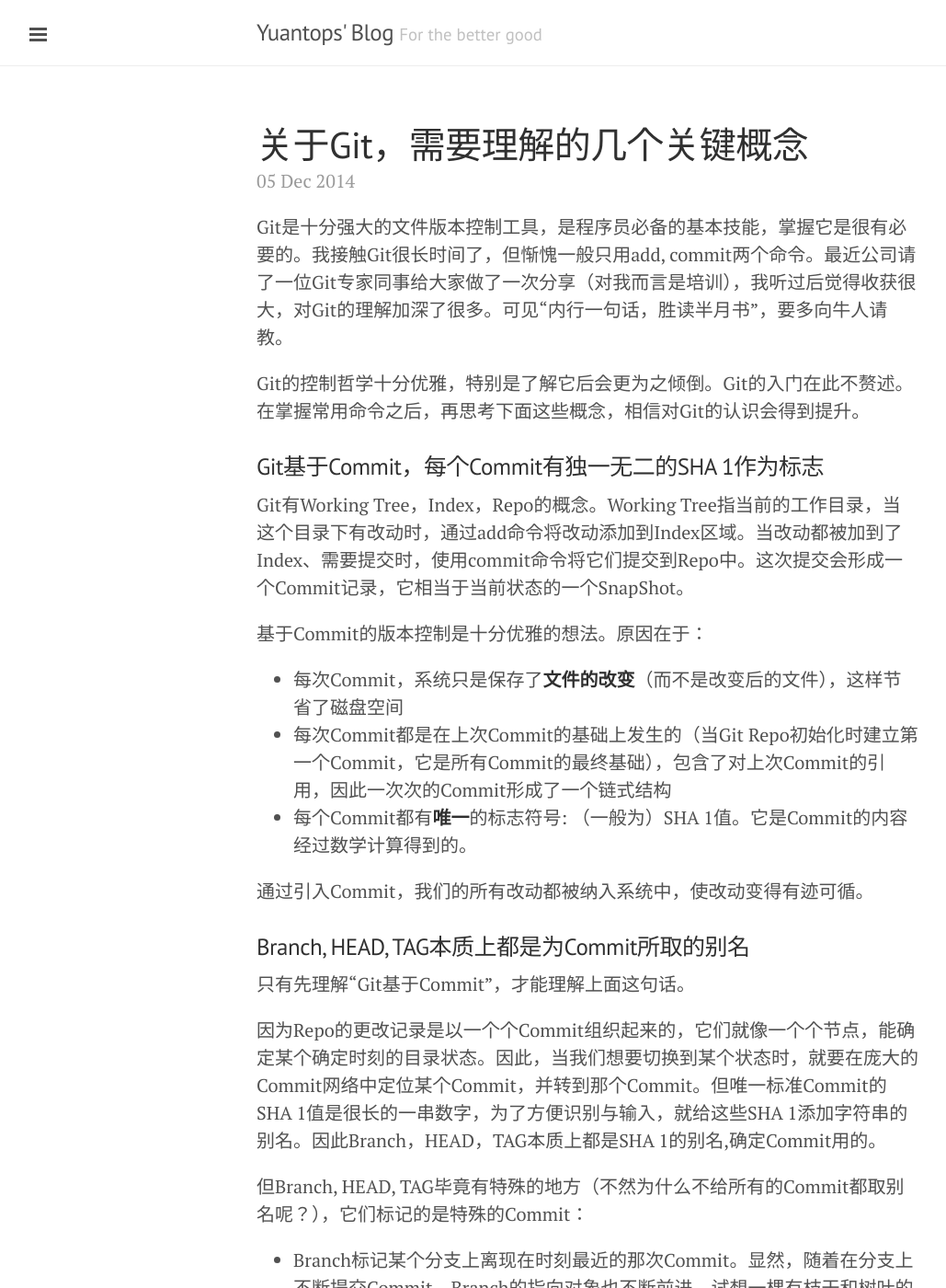
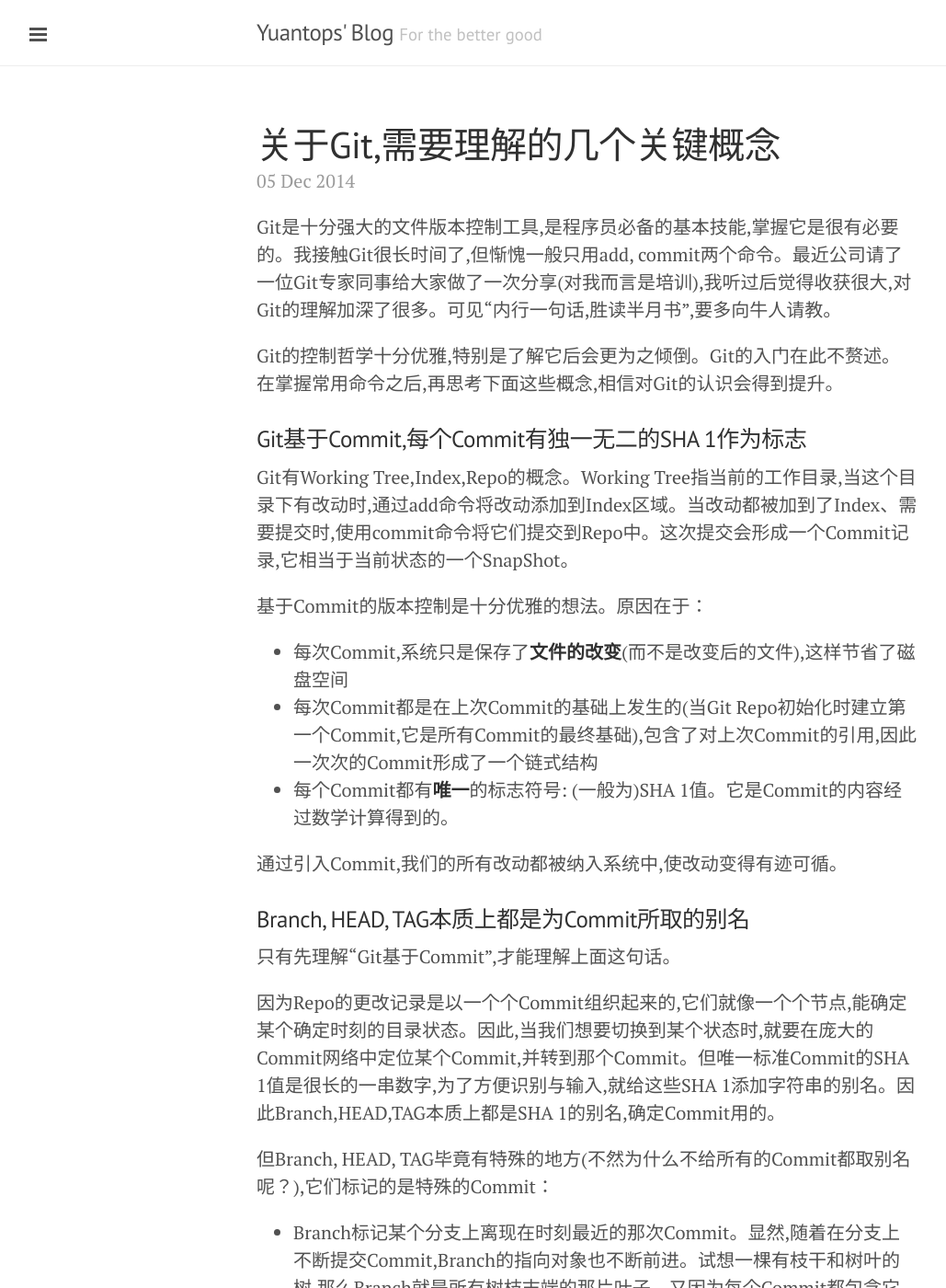
Before and after one commit to yuantops/blog, a Jekyll site: the page built from _posts/2014-12-05-key-concepts-to-understand-git.md, in a window 1280 px wide and 1400 px high. Shown: the whole window at 92% size, without its empty margins (1-1030 px from the left). Built offline with Jekyll 4.4.1, drawn with Linux system fonts in a browser that asks for light colours; Markdown is read by kramdown in place of the engine named in the settings; some of the changed text lies outside the part shown.

Commit message:
in post change fullwide to halfwide

```diff
--- a/_posts/2014-12-05-key-concepts-to-understand-git.md
+++ b/_posts/2014-12-05-key-concepts-to-understand-git.md
@@ -1,39 +1,39 @@
 ---
 layout: post
 category: "Tech"
-title: "关于Git，需要理解的几个关键概念"
+title: "关于Git,需要理解的几个关键概念"
 ---
 
-Git是十分强大的文件版本控制工具，是程序员必备的基本技能，掌握它是很有必要的。我接触Git很长时间了，但惭愧一般只用add, commit两个命令。最近公司请了一位Git专家同事给大家做了一次分享（对我而言是培训），我听过后觉得收获很大，对Git的理解加深了很多。可见“内行一句话，胜读半月书”，要多向牛人请教。
+Git是十分强大的文件版本控制工具,是程序员必备的基本技能,掌握它是很有必要的。我接触Git很长时间了,但惭愧一般只用add, commit两个命令。最近公司请了一位Git专家同事给大家做了一次分享(对我而言是培训),我听过后觉得收获很大,对Git的理解加深了很多。可见“内行一句话,胜读半月书”,要多向牛人请教。
 
-Git的控制哲学十分优雅，特别是了解它后会更为之倾倒。Git的入门在此不赘述。在掌握常用命令之后，再思考下面这些概念，相信对Git的认识会得到提升。
+Git的控制哲学十分优雅,特别是了解它后会更为之倾倒。Git的入门在此不赘述。在掌握常用命令之后,再思考下面这些概念,相信对Git的认识会得到提升。
 
-###Git基于Commit，每个Commit有独一无二的SHA 1作为标志
-Git有Working Tree，Index，Repo的概念。Working Tree指当前的工作目录，当这个目录下有改动时，通过add命令将改动添加到Index区域。当改动都被加到了Index、需要提交时，使用commit命令将它们提交到Repo中。这次提交会形成一个Commit记录，它相当于当前状态的一个SnapShot。
+###Git基于Commit,每个Commit有独一无二的SHA 1作为标志
+Git有Working Tree,Index,Repo的概念。Working Tree指当前的工作目录,当这个目录下有改动时,通过add命令将改动添加到Index区域。当改动都被加到了Index、需要提交时,使用commit命令将它们提交到Repo中。这次提交会形成一个Commit记录,它相当于当前状态的一个SnapShot。
 
 基于Commit的版本控制是十分优雅的想法。原因在于：
 
-- 每次Commit，系统只是保存了**文件的改变**（而不是改变后的文件），这样节省了磁盘空间
-- 每次Commit都是在上次Commit的基础上发生的（当Git Repo初始化时建立第一个Commit，它是所有Commit的最终基础），包含了对上次Commit的引用，因此一次次的Commit形成了一个链式结构
-- 每个Commit都有**唯一**的标志符号: （一般为）SHA 1值。它是Commit的内容经过数学计算得到的。
+- 每次Commit,系统只是保存了**文件的改变**(而不是改变后的文件),这样节省了磁盘空间
+- 每次Commit都是在上次Commit的基础上发生的(当Git Repo初始化时建立第一个Commit,它是所有Commit的最终基础),包含了对上次Commit的引用,因此一次次的Commit形成了一个链式结构
+- 每个Commit都有**唯一**的标志符号: (一般为)SHA 1值。它是Commit的内容经过数学计算得到的。
 
-通过引入Commit，我们的所有改动都被纳入系统中，使改动变得有迹可循。
+通过引入Commit,我们的所有改动都被纳入系统中,使改动变得有迹可循。
 
 
 ###Branch, HEAD, TAG本质上都是为Commit所取的别名
-只有先理解“Git基于Commit”，才能理解上面这句话。
+只有先理解“Git基于Commit”,才能理解上面这句话。
 
-因为Repo的更改记录是以一个个Commit组织起来的，它们就像一个个节点，能确定某个确定时刻的目录状态。因此，当我们想要切换到某个状态时，就要在庞大的Commit网络中定位某个Commit，并转到那个Commit。但唯一标准Commit的SHA 1值是很长的一串数字，为了方便识别与输入，就给这些SHA 1添加字符串的别名。因此Branch，HEAD，TAG本质上都是SHA 1的别名,确定Commit用的。
+因为Repo的更改记录是以一个个Commit组织起来的,它们就像一个个节点,能确定某个确定时刻的目录状态。因此,当我们想要切换到某个状态时,就要在庞大的Commit网络中定位某个Commit,并转到那个Commit。但唯一标准Commit的SHA 1值是很长的一串数字,为了方便识别与输入,就给这些SHA 1添加字符串的别名。因此Branch,HEAD,TAG本质上都是SHA 1的别名,确定Commit用的。
 
-但Branch, HEAD, TAG毕竟有特殊的地方（不然为什么不给所有的Commit都取别名呢？），它们标记的是特殊的Commit：
+但Branch, HEAD, TAG毕竟有特殊的地方(不然为什么不给所有的Commit都取别名呢？),它们标记的是特殊的Commit：
 
-- Branch标记某个分支上离现在时刻最近的那次Commit。显然，随着在分支上不断提交Commit，Branch的指向对象也不断前进。试想一棵有枝干和树叶的树，那么Branch就是所有树枝末端的那片叶子。又因为每个Commit都包含它父Commit的标识（SHA 1值），所以确定了一个分叉的末端，就相当于确定了这个分叉上的所有Commit。一般而言，Git Repo都默认存在一个叫master的Branch。
+- Branch标记某个分支上离现在时刻最近的那次Commit。显然,随着在分支上不断提交Commit,Branch的指向对象也不断前进。试想一棵有枝干和树叶的树,那么Branch就是所有树枝末端的那片叶子。又因为每个Commit都包含它父Commit的标识(SHA 1值),所以确定了一个分叉的末端,就相当于确定了这个分叉上的所有Commit。一般而言,Git Repo都默认存在一个叫master的Branch。
 
-- HEAD标记当前工作在哪个Commit位置。试想我正在开发软件项目，5个不同分支对应相对5个独立的功能，我要接着修改哪一个分支，就把HEAD移到这个分支上。又因为Branch指向分支的最新Commit，所以也就是把HEAD移到了这个Branch上。当然，如果我不想接着某个Branch的最新进度修改，当然也是可以的，直接切换到那个Commit即可。总之，可以将HEAD想象成*我此时此刻站着干活的地方*。
+- HEAD标记当前工作在哪个Commit位置。试想我正在开发软件项目,5个不同分支对应相对5个独立的功能,我要接着修改哪一个分支,就把HEAD移到这个分支上。又因为Branch指向分支的最新Commit,所以也就是把HEAD移到了这个Branch上。当然,如果我不想接着某个Branch的最新进度修改,当然也是可以的,直接切换到那个Commit即可。总之,可以将HEAD想象成*我此时此刻站着干活的地方*。
 
 - TAG是单纯的给Commit的SHA 1取的别名。
 
 ###Checkout其实是在移动HEAD
-只有理解了HEAD的意义，才能理解上面这句话。
+只有理解了HEAD的意义,才能理解上面这句话。
 
-当我们谈论“在不同branch之间切换时”，真正起作用的是HEAD。既然HEAD指向的是某个Commit，那么checkout的参数可以是任何能确定Commit的标志（Branch，TAG，或者直接某个SHA 1值）。当然，checkout命令的用法很多，也有特殊情况checkout命令不会改变HEAD指向的Commit。
+当我们谈论“在不同branch之间切换时”,真正起作用的是HEAD。既然HEAD指向的是某个Commit,那么checkout的参数可以是任何能确定Commit的标志(Branch,TAG,或者直接某个SHA 1值)。当然,checkout命令的用法很多,也有特殊情况checkout命令不会改变HEAD指向的Commit。
```
